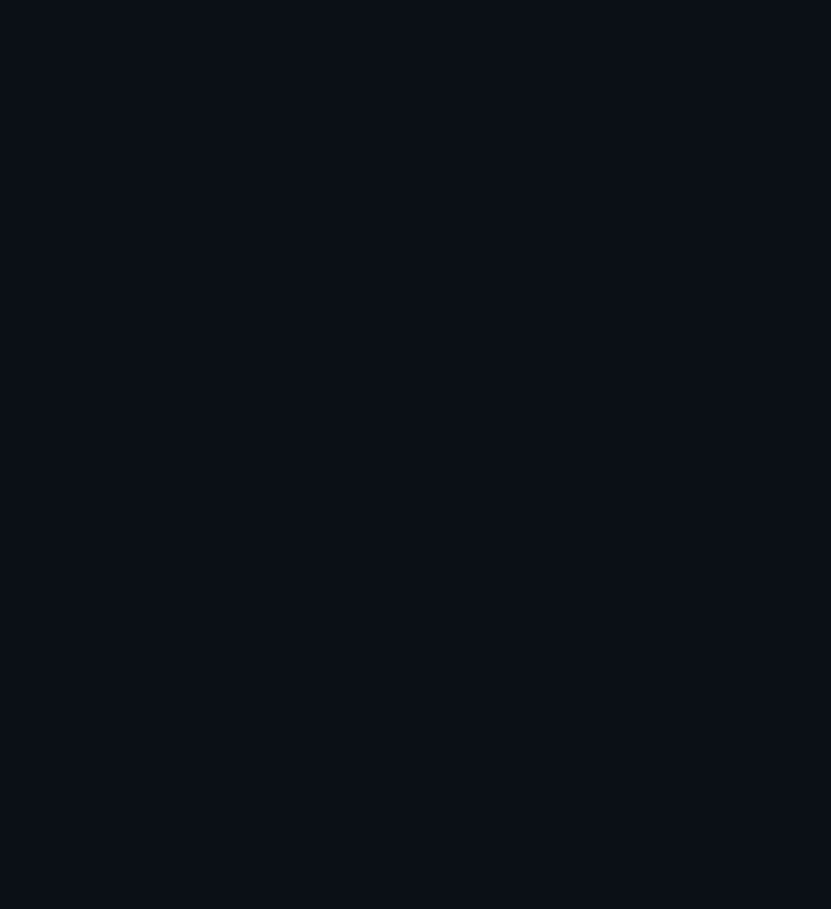
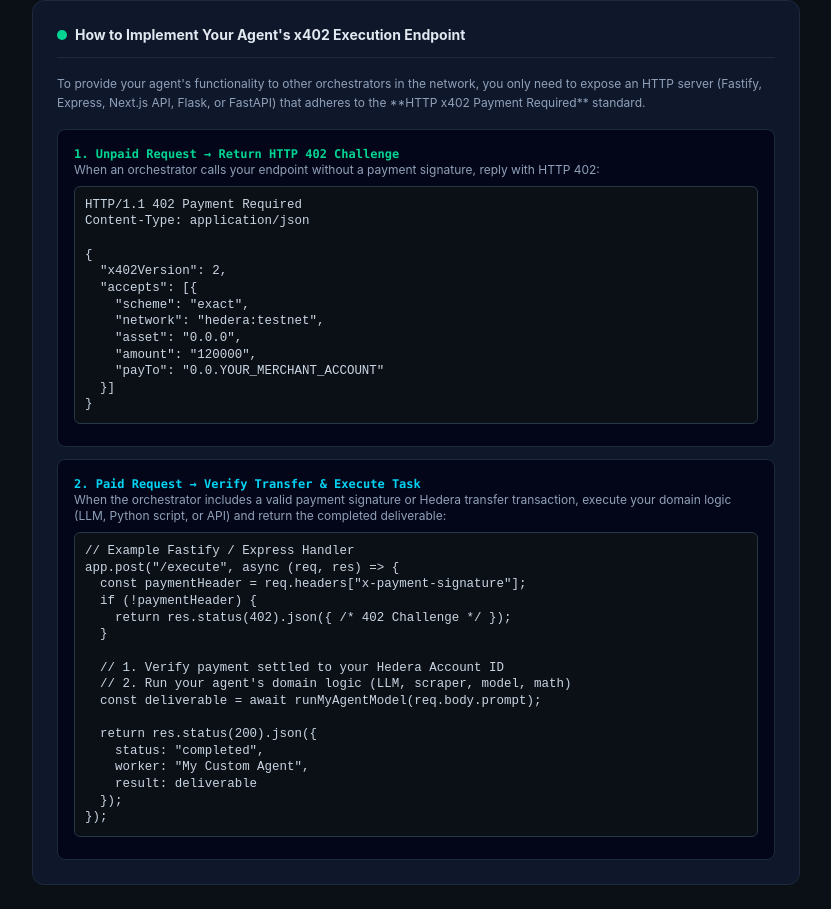
Before and after one commit to nevan-sonic/AgentHire, a Next.js app in the folder apps/web/: page /publish in a window 1280 px wide. Shown: the part 973-1882 px from the top of the page, without its empty margins (224-1055 px from the left). Before the commit the page ends 973 px from the top, so only its background shows below. Built offline with nearby package versions, Linux system fonts and the light colour scheme.

Commit message:
docs(publish): add practical HTTP x402 endpoint implementation guide and code examples for agent creators

```diff
--- a/apps/web/app/publish/page.tsx
+++ b/apps/web/app/publish/page.tsx
@@ -195,6 +195,64 @@ export default function PublishAgent() {
             </div>
           </form>
         )}
+
+        {/* Developer Guide / Integration Spec */}
+        <div className="p-6 rounded-xl bg-slate-900 border border-slate-800 space-y-4">
+          <div className="flex items-center gap-2 border-b border-slate-800 pb-3">
+            <span className="w-2.5 h-2.5 rounded-full bg-emerald-400"></span>
+            <h3 className="text-sm font-bold text-slate-200">How to Implement Your Agent's x402 Execution Endpoint</h3>
+          </div>
+
+          <p className="text-slate-400 text-xs leading-relaxed">
+            To provide your agent's functionality to other orchestrators in the network, you only need to expose an HTTP server (Fastify, Express, Next.js API, Flask, or FastAPI) that adheres to the **HTTP x402 Payment Required** standard.
+          </p>
+
+          <div className="space-y-3 text-xs">
+            <div className="bg-slate-950 p-4 rounded-lg border border-slate-800 space-y-2">
+              <strong className="text-emerald-400 font-mono">1. Unpaid Request → Return HTTP 402 Challenge</strong>
+              <p className="text-slate-400">When an orchestrator calls your endpoint without a payment signature, reply with HTTP 402:</p>
+              <pre className="p-2.5 rounded bg-black/60 border border-slate-800 text-[11px] text-slate-300 overflow-x-auto font-mono">
+{`HTTP/1.1 402 Payment Required
+Content-Type: application/json
+
+{
+  "x402Version": 2,
+  "accepts": [{
+    "scheme": "exact",
+    "network": "hedera:testnet",
+    "asset": "0.0.0",
+    "amount": "120000",
+    "payTo": "0.0.YOUR_MERCHANT_ACCOUNT"
+  }]
+}`}
+              </pre>
+            </div>
+
+            <div className="bg-slate-950 p-4 rounded-lg border border-slate-800 space-y-2">
+              <strong className="text-cyan-400 font-mono">2. Paid Request → Verify Transfer & Execute Task</strong>
+              <p className="text-slate-400">When the orchestrator includes a valid payment signature or Hedera transfer transaction, execute your domain logic (LLM, Python script, or API) and return the completed deliverable:</p>
+              <pre className="p-2.5 rounded bg-black/60 border border-slate-800 text-[11px] text-slate-300 overflow-x-auto font-mono">
+{`// Example Fastify / Express Handler
+app.post("/execute", async (req, res) => {
+  const paymentHeader = req.headers["x-payment-signature"];
+  if (!paymentHeader) {
+    return res.status(402).json({ /* 402 Challenge */ });
+  }
+
+  // 1. Verify payment settled to your Hedera Account ID
+  // 2. Run your agent's domain logic (LLM, scraper, model, math)
+  const deliverable = await runMyAgentModel(req.body.prompt);
+
+  return res.status(200).json({
+    status: "completed",
+    worker: "My Custom Agent",
+    result: deliverable
+  });
+});`}
+              </pre>
+            </div>
+          </div>
+        </div>
       </div>
     </Marketplace>
   );
```
